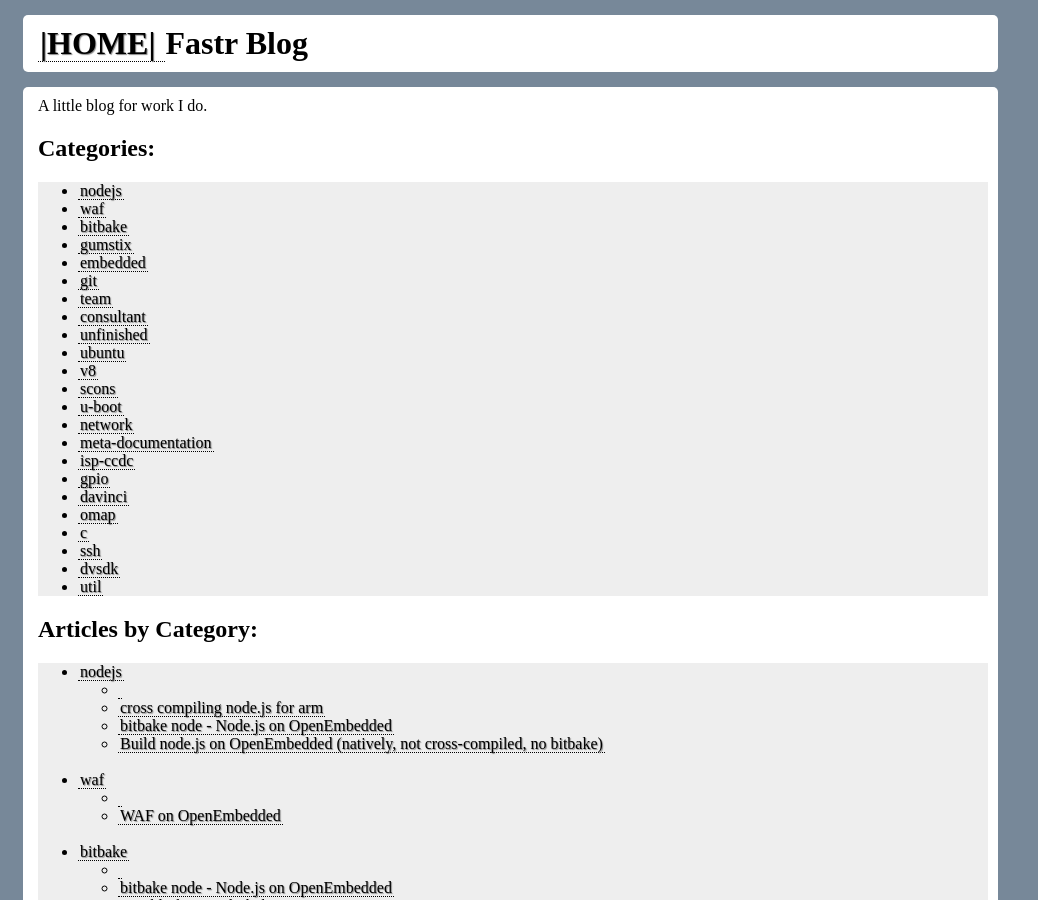
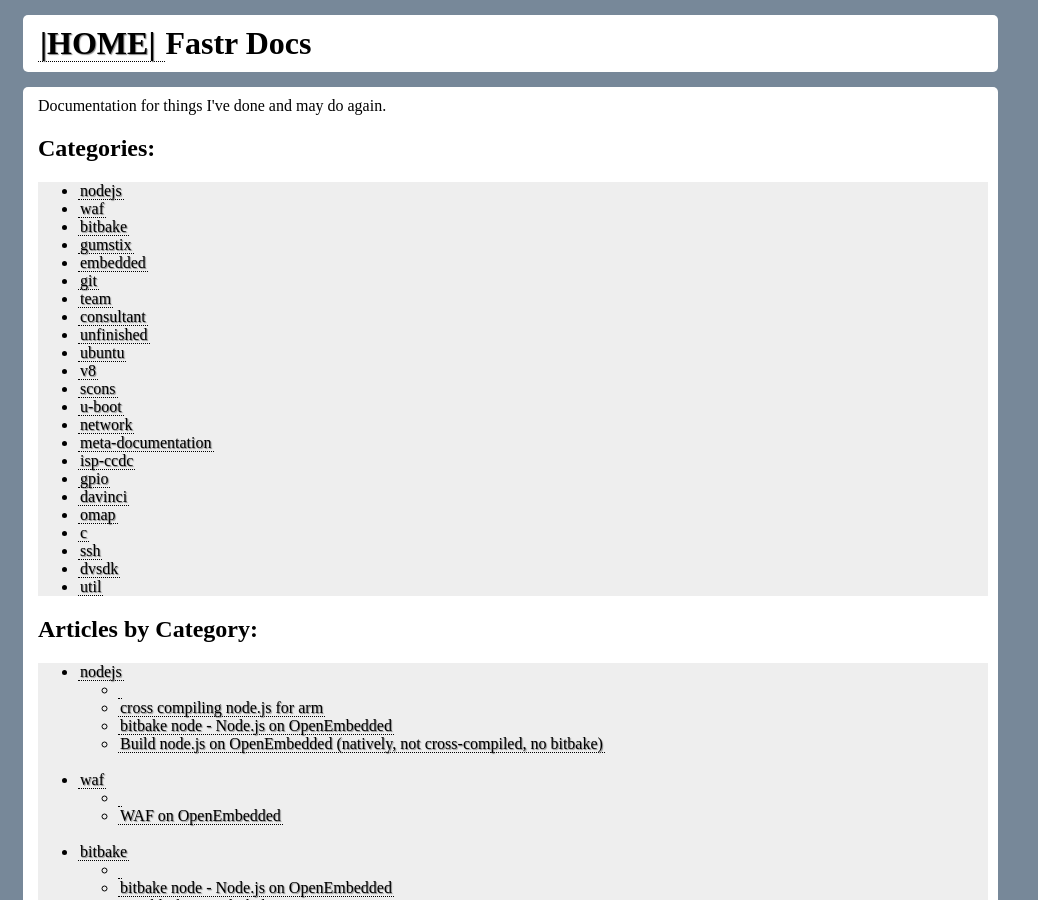
Before and after one commit to fastr/fastr.github.com, a Jekyll site: the page built from index.html, in a window 1280 px wide and 900 px high. Shown: the whole window, without its empty margins (0-1038 px from the left). Built offline with Jekyll 4.4.1, drawn with Linux system fonts in a browser that asks for light colours; Markdown is read by kramdown in place of the engine named in the settings.

Commit message:
added tagline

```diff
--- a/index.html
+++ b/index.html
@@ -1,8 +1,8 @@
 ---
 layout: default
-title: Fastr Blog
+title: Fastr Docs
 ---
-A little blog for work I do.
+Documentation for things I've done and may do again.
 
 <h2>Categories:</h2>
 <ul>
```
